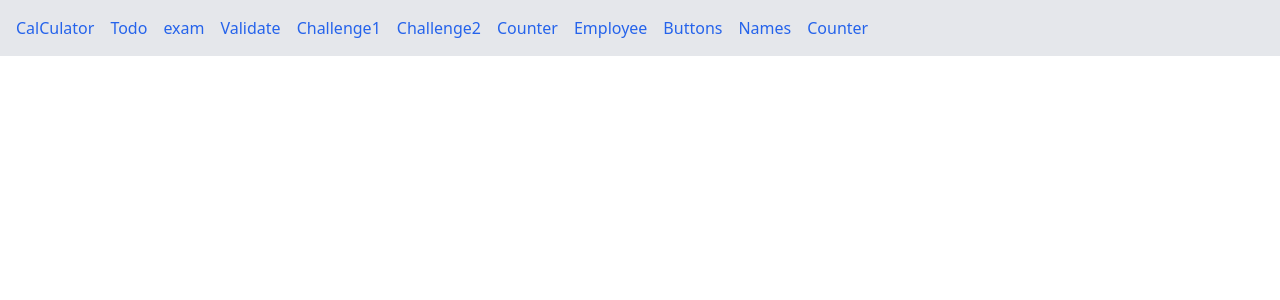
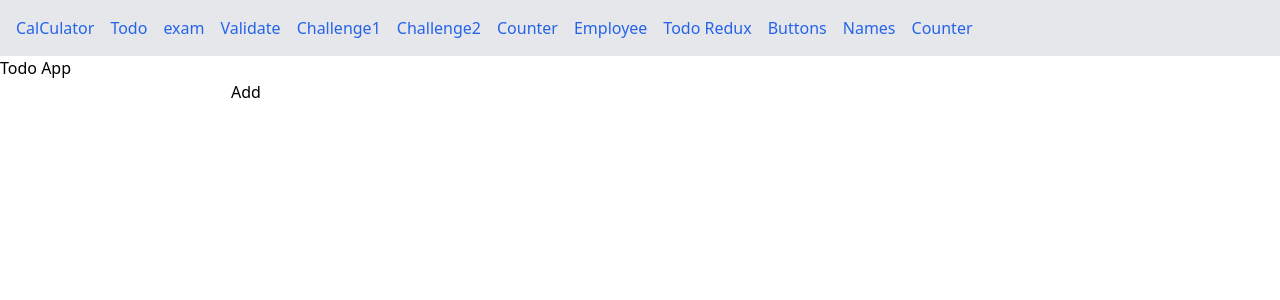
Before and after one commit to engineermagnifique/React_Calculator, a React (Create React App) app: page /todoredux in a window 1280 px wide. Shown: the top 300 px of the page. Built offline with nearby package versions, Linux system fonts and the light colour scheme.

Commit message:
added some challenges

```diff
--- a/src/App.js
+++ b/src/App.js
@@ -10,6 +10,7 @@ import Employees from "./components/Employee";
 import ToggleButtons from "./components/Toogle";
 import NameTransfer from "./components/nameTransfer";
 import Counting from "./redux/Counter";
+import ToDoApps from "./redux/todo";
 const App = () => {
   return (
     <BrowserRouter>
@@ -22,6 +23,7 @@ const App = () => {
         <Link to="/challenge2" className="text-blue-600 hover:underline">Challenge2</Link>
         <Link to="/counter" className="text-blue-600 hover:underline">Counter</Link>
         <Link to="/employee" className="text-blue-600 hover:underline">Employee</Link>
+        <Link to="/todoredux" className="text-blue-600 hover:underline">Todo Redux</Link>
         <Link to="/buttons" className="text-blue-600 hover:underline">Buttons</Link>
         <Link to="/names" className="text-blue-600 hover:underline">Names</Link>
         <Link to="/count" className="text-blue-600 hover:underline">Counter</Link>
@@ -38,7 +40,8 @@ const App = () => {
         <Route path="/employee" element={<Employees />} />
         <Route path="/buttons" element={<ToggleButtons />} />
         <Route path="/names" element={<NameTransfer />} />
-        <Route path="/count" element={<Counting />}/>s
+        <Route path="/count" element={<Counting />}/>
+        <Route path="todoredux" element={<ToDoApps/>}/>
       </Routes>
     </BrowserRouter>
   );
--- a/src/components/features/todoSlice.js
+++ b/src/components/features/todoSlice.js
@@ -15,6 +15,9 @@ const todoSlice=createSlice({
             state.todos=state.todos.filter(
                 (todo,index)=>index !==action.payload
             );
-        }
-    }
-})
+        },
+    },
+});
+
+export const {addTodo,removeTodo}=todoSlice.actions;
+export default todoSlice.reducer;
--- /dev/null
+++ b/src/redux/todo.js
@@ -0,0 +1,39 @@
+import { useSelector, useDispatch } from "react-redux";
+import { addTodo, removeTodo } from "../components/features/todoSlice";
+import { useState } from "react";
+
+const ToDoApps=()=>{
+    const [text, setText] = useState("");
+    const todos = useSelector((state) => state.todo.todos);
+    const dispatch = useDispatch();
+
+   return (
+    <div>
+        <h2>Todo App</h2>
+
+        <input
+          value={text}
+          onChange={(e) => setText(e.target.value)}
+        />
+
+        <button onClick={() => {
+          dispatch(addTodo(text));
+          setText("");
+        }}>
+             Add
+        </button>
+
+    <ul>
+       {todos.map((todo, index) => (
+         <li key={index}>
+          {todo}
+          <button onClick={() => dispatch(removeTodo(index))}>
+           X
+       </button>
+    </li>
+   ))}
+   </ul>
+</div>
+   )
+}
+export default ToDoApps
--- a/src/store/store.js
+++ b/src/store/store.js
@@ -1,8 +1,10 @@
 import {configureStore} from '@reduxjs/toolkit';
 import counterReducer from '../components/features/counterSlice';
+import todoReducer from '../components/features/todoSlice';
 
 export const store=configureStore({
   reducer:{
     counter:counterReducer,
+    todo:todoReducer,
   },
 });
```
